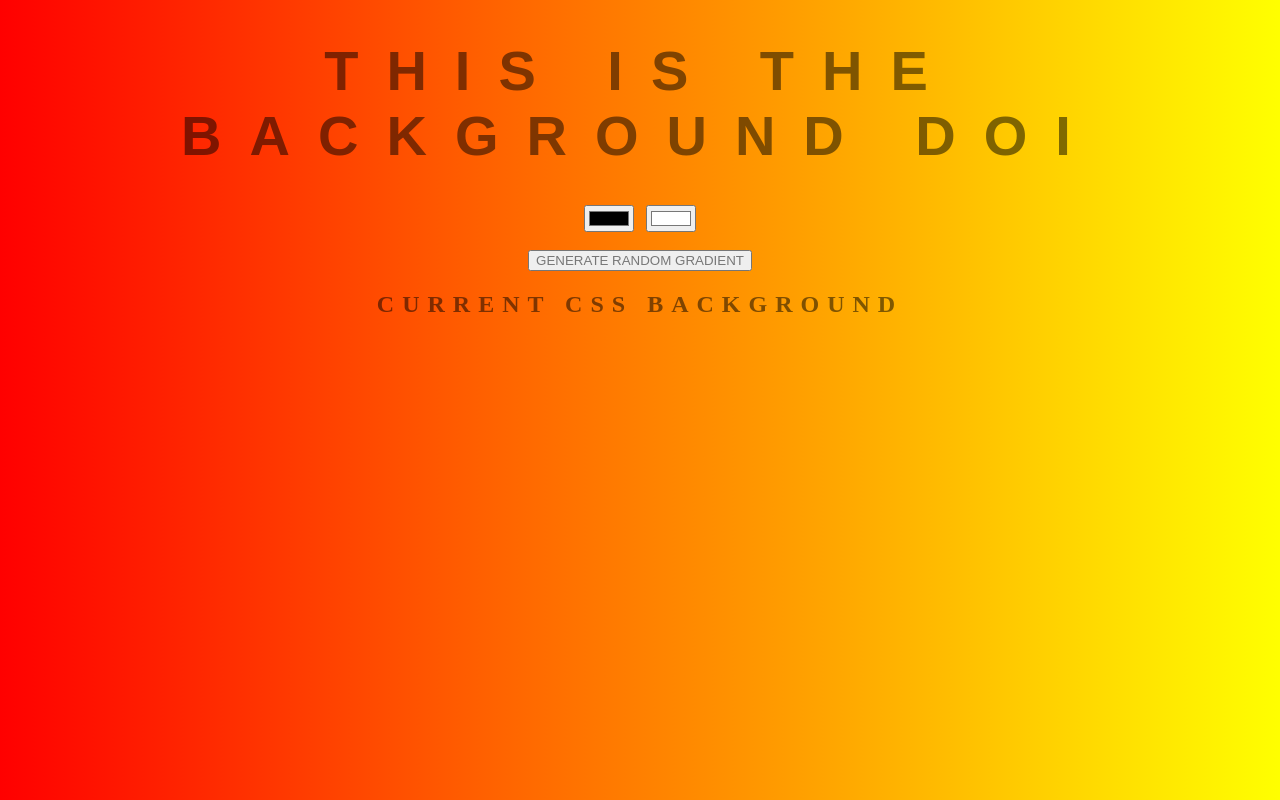
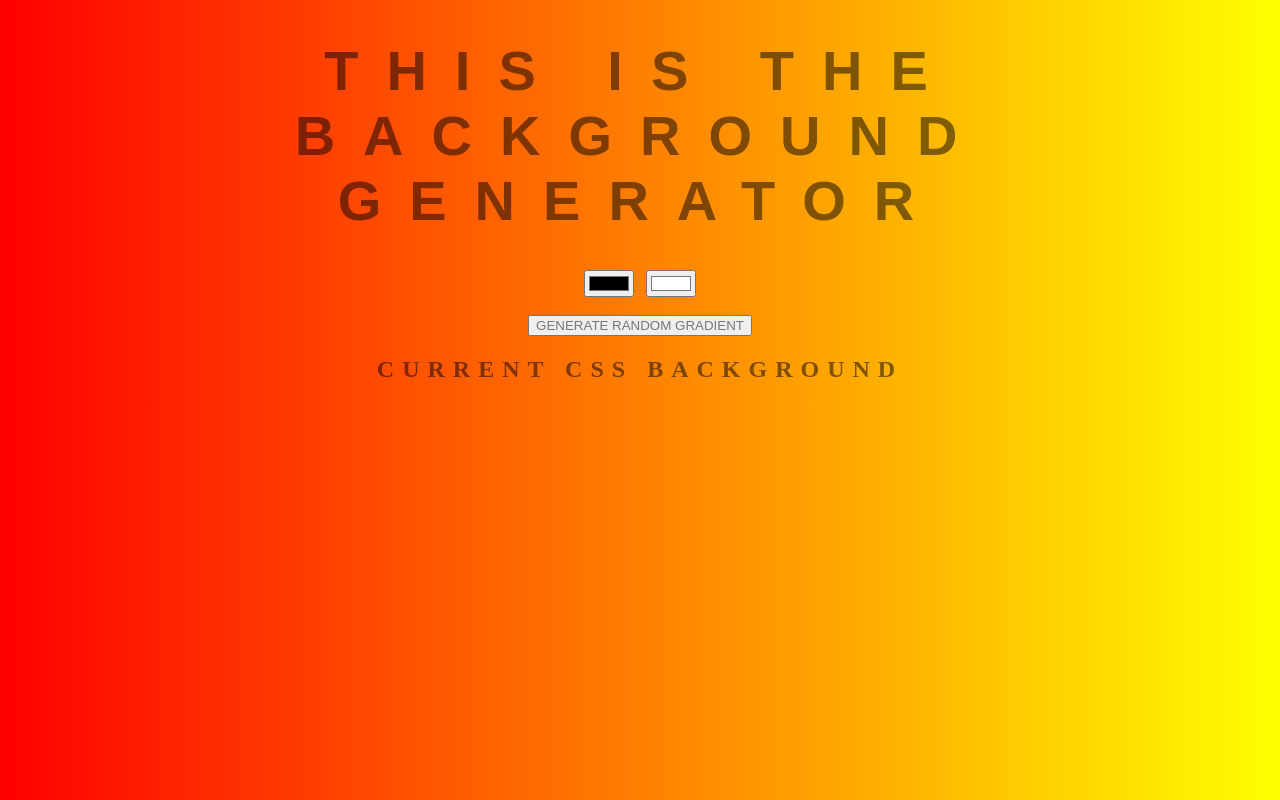
Before and after one commit to yotam-bp/background-generator, a plain HTML site: page index.html in a window 1280 px wide. Drawn offline with Linux system fonts and the light colour scheme.

Commit message:
Update index.html
change the h1

```diff
--- a/index.html
+++ b/index.html
@@ -5,7 +5,7 @@
 	<link rel="stylesheet" type="text/css" href="style.css">
 </head>
 <body id="gradient">
-	<h1>This is the Background DOI</h1>
+	<h1>This is the Background Generator</h1>
 	<input class="color1" type="color" name="color1" value="#000000">
 	<input class="color2" type="color" name="color2" value="#ffffff">
 	<br>
```
